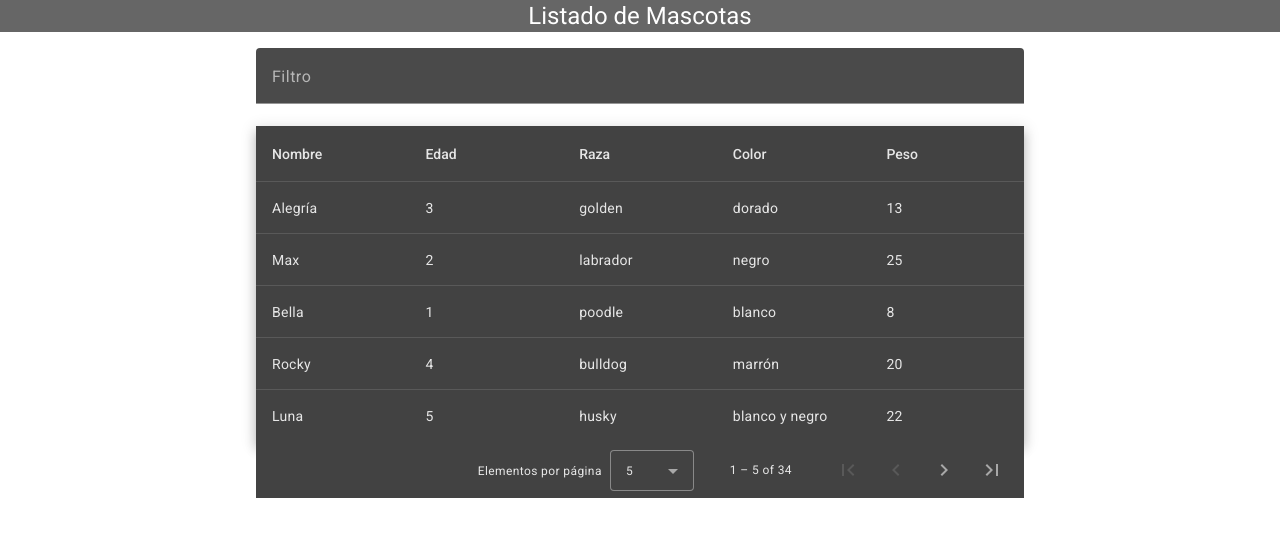
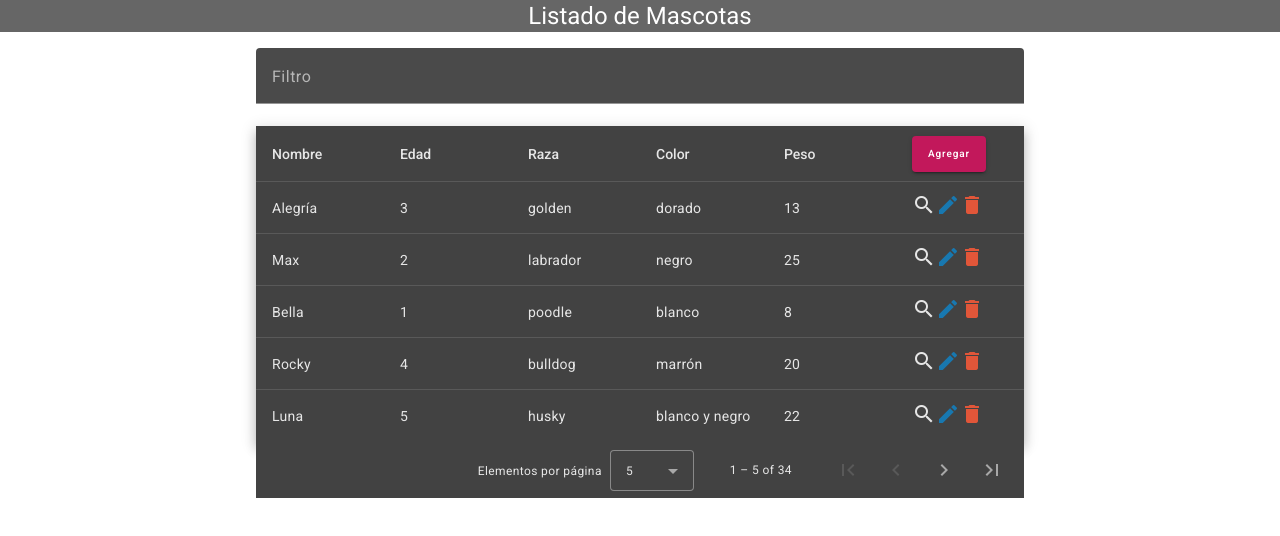
Before and after one commit to Steven-Mendez/FE-Mascotas-Practica-Angular, an Angular app: page / in a window 1280 px wide. Shown: the top 536 px of the page. Built offline with nearby package versions, Linux system fonts and the light colour scheme.

Commit message:
iconos y modulo shared

```diff
--- a/src/app/components/lista-mascota/lista-mascota.component.html
+++ b/src/app/components/lista-mascota/lista-mascota.component.html
@@ -47,6 +47,38 @@
       <td mat-cell *matCellDef="let element">{{ element.peso }}</td>
     </ng-container>
 
+    <!-- Actions Column -->
+    <ng-container matColumnDef="acciones">
+      <th mat-header-cell *matHeaderCellDef>
+        <button class="agregar" mat-raised-button color="primary">
+          Agregar
+        </button>
+      </th>
+      <td mat-cell *matCellDef="let element">
+        <mat-icon
+          class="search"
+          aria-hidden="false"
+          aria-label="Example home icon"
+          fontIcon="search"
+          matTooltip="Ver"
+        ></mat-icon>
+        <mat-icon
+          class="edit"
+          aria-hidden="false"
+          aria-label="Example home icon"
+          fontIcon="edit"
+          matTooltip="Editar"
+        ></mat-icon>
+        <mat-icon
+          class="delete"
+          aria-hidden="false"
+          aria-label="Example home icon"
+          fontIcon="delete"
+          matTooltip="Eliminar"
+        ></mat-icon>
+      </td>
+    </ng-container>
+
     <tr mat-header-row *matHeaderRowDef="displayedColumns"></tr>
     <tr mat-row *matRowDef="let row; columns: displayedColumns"></tr>
   </table>
--- a/src/app/components/lista-mascota/lista-mascota.component.scss
+++ b/src/app/components/lista-mascota/lista-mascota.component.scss
@@ -22,3 +22,22 @@
   font-size: 14px;
   width: 100%;
 }
+
+.delete {
+  cursor: pointer;
+  color: #e15639;
+}
+
+.edit {
+  cursor: pointer;
+  color: #1878b0;
+}
+
+.search {
+  cursor: pointer;
+}
+
+.agregar {
+  font-size: 10px;
+  line-height: 28px;
+}
--- a/src/app/components/lista-mascota/lista-mascota.component.ts
+++ b/src/app/components/lista-mascota/lista-mascota.component.ts
@@ -160,7 +160,14 @@
   styleUrls: ['./lista-mascota.component.scss'],
 })
 export class ListaMascotaComponent implements AfterViewInit {
-  displayedColumns: string[] = ['nombre', 'edad', 'raza', 'color', 'peso'];
+  displayedColumns: string[] = [
+    'nombre',
+    'edad',
+    'raza',
+    'color',
+    'peso',
+    'acciones',
+  ];
   dataSource = new MatTableDataSource<Mascota>(listMascotas);
 
   @ViewChild(MatPaginator) paginator!: MatPaginator;
```
Also changed, not shown: src/app/app.module.ts (+2 -11 lines), src/app/shared/shared.module.ts (added, +38 -0 lines).
